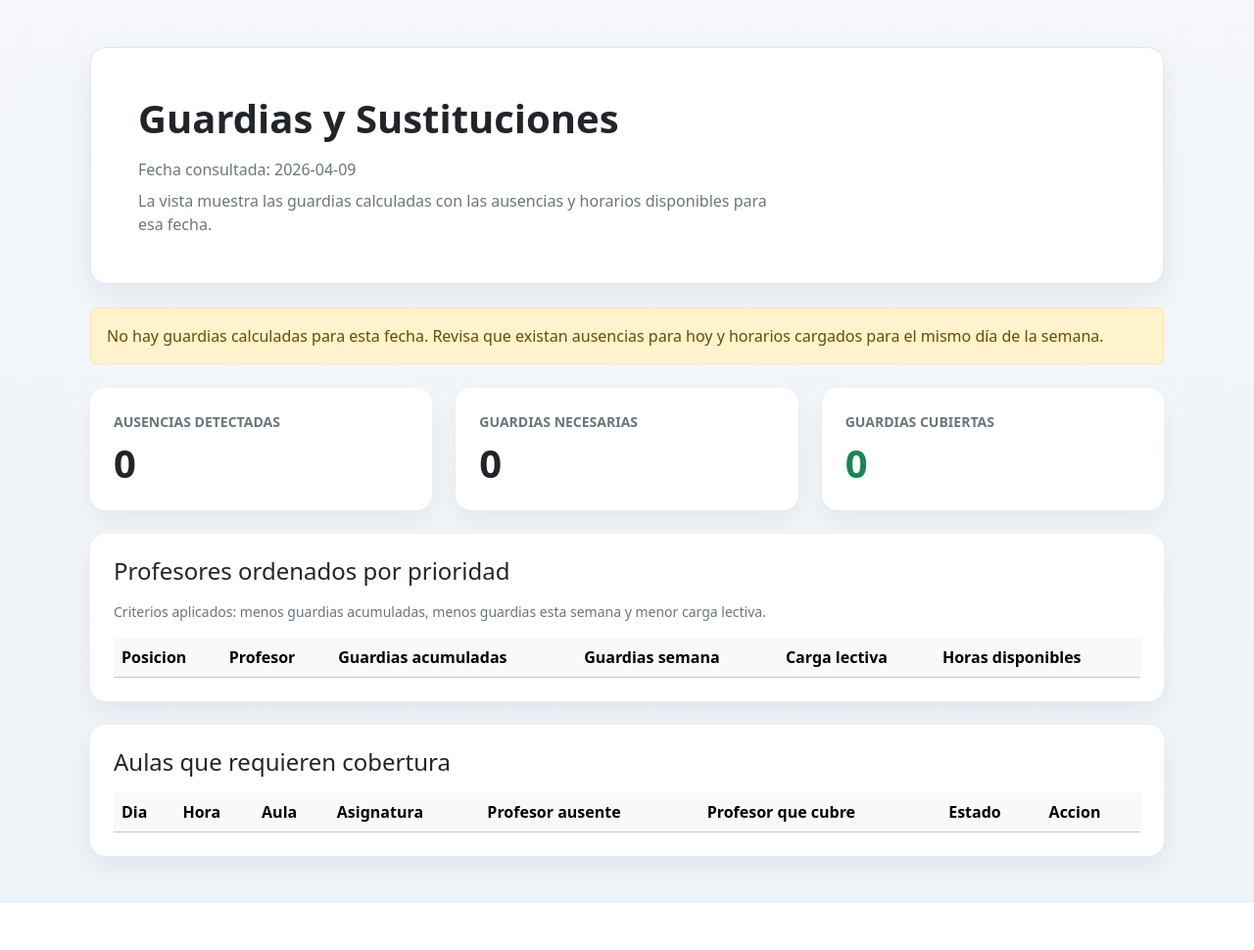
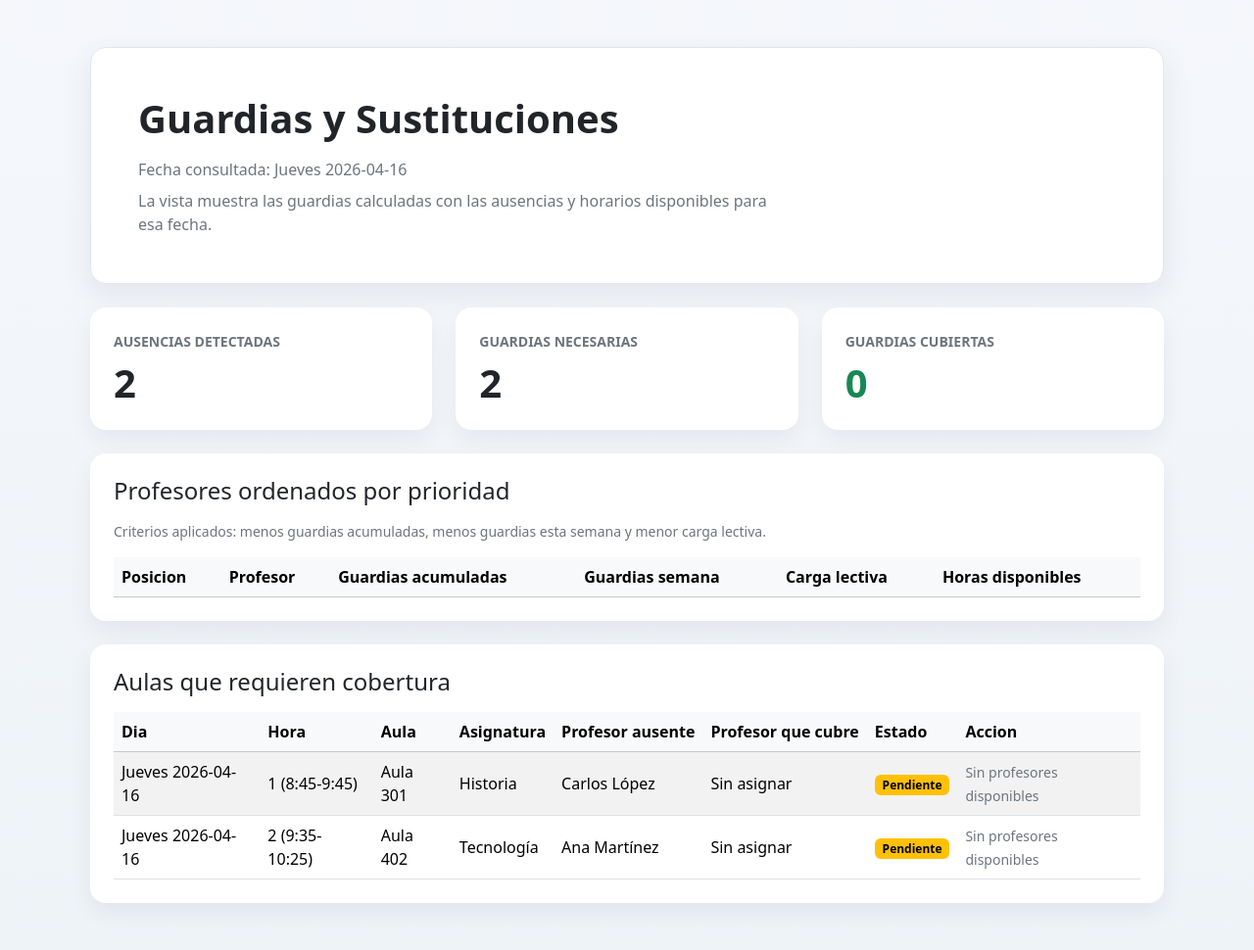
Before and after one commit to CliffHenning/Proyecto_Guardias, a Flask app: page /guardias in a window 1280 px wide. Shown: the part 57-1027 px from the top of the page at 98% size. Before the commit the page ends 979 px from the top, so only its background shows below. Run offline with Flask 3, Linux system fonts and the light colour scheme; data comes from the database, SQL or seed files in the repository; both versions use the stored data as it was after the commit; data that the repository does not hold is empty.

Commit message:
Sigo peleandome con el sistema de guardias

```diff
--- a/app.py
+++ b/app.py
@@ -17,6 +17,8 @@ app.config.setdefault("AUSENCIA_MINUTOS_GRACIA", 10)
 def _datos_guardias_vacios(fecha):
     return {
         "fecha": fecha,
+        "fecha_texto": _describir_fecha(fecha),
+        "fechas_disponibles": [],
         "resumen": {
             "ausencias_detectadas": 0,
             "guardias_necesarias": 0,
@@ -33,6 +35,20 @@ def _obtener_db_path():
 
 def _obtener_ahora():
     return datetime.now()
+
+
+def _obtener_fecha_consulta(valor_fecha=None, ahora=None):
+    ahora = ahora or _obtener_ahora()
+    if not valor_fecha:
+        return ahora.strftime("%Y-%m-%d")
+
+    return datetime.strptime(valor_fecha, "%Y-%m-%d").strftime("%Y-%m-%d")
+
+
+def _describir_fecha(fecha):
+    fecha_dt = datetime.strptime(fecha, "%Y-%m-%d")
+    dias = ["Lunes", "Martes", "Miércoles", "Jueves", "Viernes", "Sábado", "Domingo"]
+    return f"{dias[fecha_dt.weekday()]} {fecha}"
 
 
 def _obtener_nombre_profesor(db_manager, profesor_id):
@@ -88,7 +104,7 @@ def _agrupar_ranking_por_profesor(ranking_profesores):
 
 def obtener_datos_guardias(db_path=None, dia=None, ahora=None):
     ahora = ahora or _obtener_ahora()
-    fecha = dia or ahora.strftime("%Y-%m-%d")
+    fecha = _obtener_fecha_consulta(dia, ahora=ahora)
     db_path = db_path or _obtener_db_path()
 
     try:
@@ -98,8 +114,13 @@ def obtener_datos_guardias(db_path=None, dia=None, ahora=None):
                 ahora=ahora,
                 margen_minutos=app.config.get("AUSENCIA_MINUTOS_GRACIA", 10),
             )
+        db_manager = motor.db_manager
+        if dia is None and not db_manager.get_ausencias_hoy(fecha):
+            ultima_fecha_con_ausencias = db_manager.get_ultima_fecha_con_ausencias()
+            if ultima_fecha_con_ausencias:
+                fecha = ultima_fecha_con_ausencias
         resultado = motor.calcular_guardias(dia=fecha)
-        db_manager = motor.db_manager
+        fechas_disponibles = db_manager.get_fechas_con_ausencias()
     except (sqlite3.Error, ValueError):
         return _datos_guardias_vacios(fecha)
 
@@ -128,6 +149,8 @@ def obtener_datos_guardias(db_path=None, dia=None, ahora=None):
 
     return {
         "fecha": fecha,
+        "fecha_texto": _describir_fecha(fecha),
+        "fechas_disponibles": fechas_disponibles,
         "resumen": {
             "ausencias_detectadas": len(guardias),
             "guardias_necesarias": len(guardias),
@@ -143,7 +166,12 @@ def index():
 
 @app.route("/guardias")
 def vista_guardias():
-    datos_guardias = obtener_datos_guardias()
+    fecha = request.args.get("fecha")
+    try:
+        datos_guardias = obtener_datos_guardias(dia=fecha)
+    except ValueError:
+        flash("Fecha no válida", "error")
+        return redirect(url_for("vista_guardias"))
     return render_template("guardias.html", datos=datos_guardias)
 
 
@@ -157,7 +185,7 @@ def registrar_guardia():
 
     if not dia or hora is None or not aula or profesor_asignado is None:
         flash("Datos incompletos para registrar la guardia", "error")
-        return redirect(url_for("vista_guardias"))
+        return redirect(url_for("vista_guardias", fecha=dia))
 
     try:
         db_manager = DBManager(db_path)
@@ -169,7 +197,7 @@ def registrar_guardia():
     except sqlite3.Error as e:
         flash(f"Error al registrar la guardia: {str(e)}", "error")
 
-    return redirect(url_for("vista_guardias"))
+    return redirect(url_for("vista_guardias", fecha=dia))
 
 @app.route("/presencia")
 def vista_presencia():
--- a/modules/db/db_manager.py
+++ b/modules/db/db_manager.py
@@ -148,6 +148,20 @@ class DBManager:
         rows = cursor.fetchall()
         conn.close()
         return [Ausencia(*row) for row in rows]
+
+    def get_fechas_con_ausencias(self):
+        """Devuelve las fechas con ausencias registradas, de más reciente a más antigua."""
+        conn = self.get_connection()
+        cursor = conn.cursor()
+        cursor.execute("SELECT DISTINCT dia FROM ausencias ORDER BY dia DESC")
+        rows = cursor.fetchall()
+        conn.close()
+        return [row[0] for row in rows]
+
+    def get_ultima_fecha_con_ausencias(self):
+        """Devuelve la última fecha con ausencias registradas."""
+        fechas = self.get_fechas_con_ausencias()
+        return fechas[0] if fechas else None
 
     def get_ausencias_profesor_hoy(self, profesor_id, fecha=None):
         """Obtiene las ausencias activas de un profesor para el día indicado."""
--- a/modules/guardias/motor.py
+++ b/modules/guardias/motor.py
@@ -135,7 +135,7 @@ class MotorGuardias:
             horarios_profesor = self.db_manager.get_horarios_by_dia(dia_semana)
             horario_ausente = next((h for h in horarios_profesor if h.profesor_id == ausencia.profesor_id and h.hora == ausencia.hora), None)
             guardia = Guardia(
-                dia_semana,
+                ausencia.dia,
                 ausencia.hora,
                 horario_ausente.aula if horario_ausente else "Aula por determinar",
                 ausencia.profesor_id,
@@ -147,7 +147,16 @@ class MotorGuardias:
         profesores_disponibles_global = set()
 
         for hora in horas_con_guardias:
-            profesores_disponibles_hora = determinar_profesores_disponibles(profesores, presencias, ausencias, hora, self.db_manager)
+            fecha_guardia = next(g.dia for g in guardias if g.hora == hora)
+            dia_semana = obtener_dia_semana_es(datetime.strptime(fecha_guardia, "%Y-%m-%d"))
+            profesores_disponibles_hora = determinar_profesores_disponibles(
+                profesores,
+                presencias,
+                ausencias,
+                hora,
+                self.db_manager,
+                dia_semana=dia_semana,
+            )
             profesores_disponibles_global.update(profesores_disponibles_hora)
 
         ranking_profesores = calcular_ranking_profesores(list(profesores_disponibles_global))
--- a/modules/guardias/reglas.py
+++ b/modules/guardias/reglas.py
@@ -11,7 +11,7 @@ sys.path.insert(0, os.path.dirname(os.path.dirname(os.path.dirname(__file__))))
 from modules.guardias.models import ProfesorDisponible
 
 
-def determinar_profesores_disponibles(profesores, presencias, ausencias, hora, db_manager):
+def determinar_profesores_disponibles(profesores, presencias, ausencias, hora, db_manager, dia_semana=None):
     """
     Determina qué profesores están disponibles para hacer guardia en una hora específica.
     Un profesor está disponible si:
@@ -32,6 +32,14 @@ def determinar_profesores_disponibles(profesores, presencias, ausencias, hora, d
     for profesor in profesores:
         ausente_hora = any(a.profesor_id == profesor.id and a.hora == hora for a in ausencias)
         if ausente_hora:
+            continue
+
+        horarios_dia = db_manager.get_horarios_by_dia(dia_semana) if dia_semana else []
+        tiene_clase_hora = any(
+            horario.profesor_id == profesor.id and horario.hora == hora
+            for horario in horarios_dia
+        )
+        if tiene_clase_hora:
             continue
 
         presencias_profesor = sorted([p for p in presencias if p.profesor_id == profesor.id], key=lambda p: p.timestamp)
--- a/templates/guardias.html
+++ b/templates/guardias.html
@@ -67,7 +67,7 @@
             <div class="row g-4 align-items-center">
                 <div class="col-lg-8">
                     <h1 class="display-6 fw-semibold mb-3">Guardias y Sustituciones</h1>
-                    <p class="text-secondary mb-2">Fecha consultada: {{ datos.fecha }}</p>
+                    <p class="text-secondary mb-2">Fecha consultada: {{ datos.fecha_texto }}</p>
                     <p class="mb-0 text-secondary">La vista muestra las guardias calculadas con las ausencias y horarios disponibles para esa fecha.</p>
                 </div>
             </div>
@@ -159,7 +159,7 @@
                         <tbody>
                             {% for guardia in datos.guardias %}
                             <tr>
-                                <td>{{ guardia.dia }}</td>
+                                <td>{{ datos.fecha_texto }}</td>
                                 <td>{{ guardia.hora_texto }}</td>
                                 <td>{{ guardia.aula }}</td>
                                 <td>{{ guardia.asignatura }}</td>
```
Also changed, not shown: ies.db.
